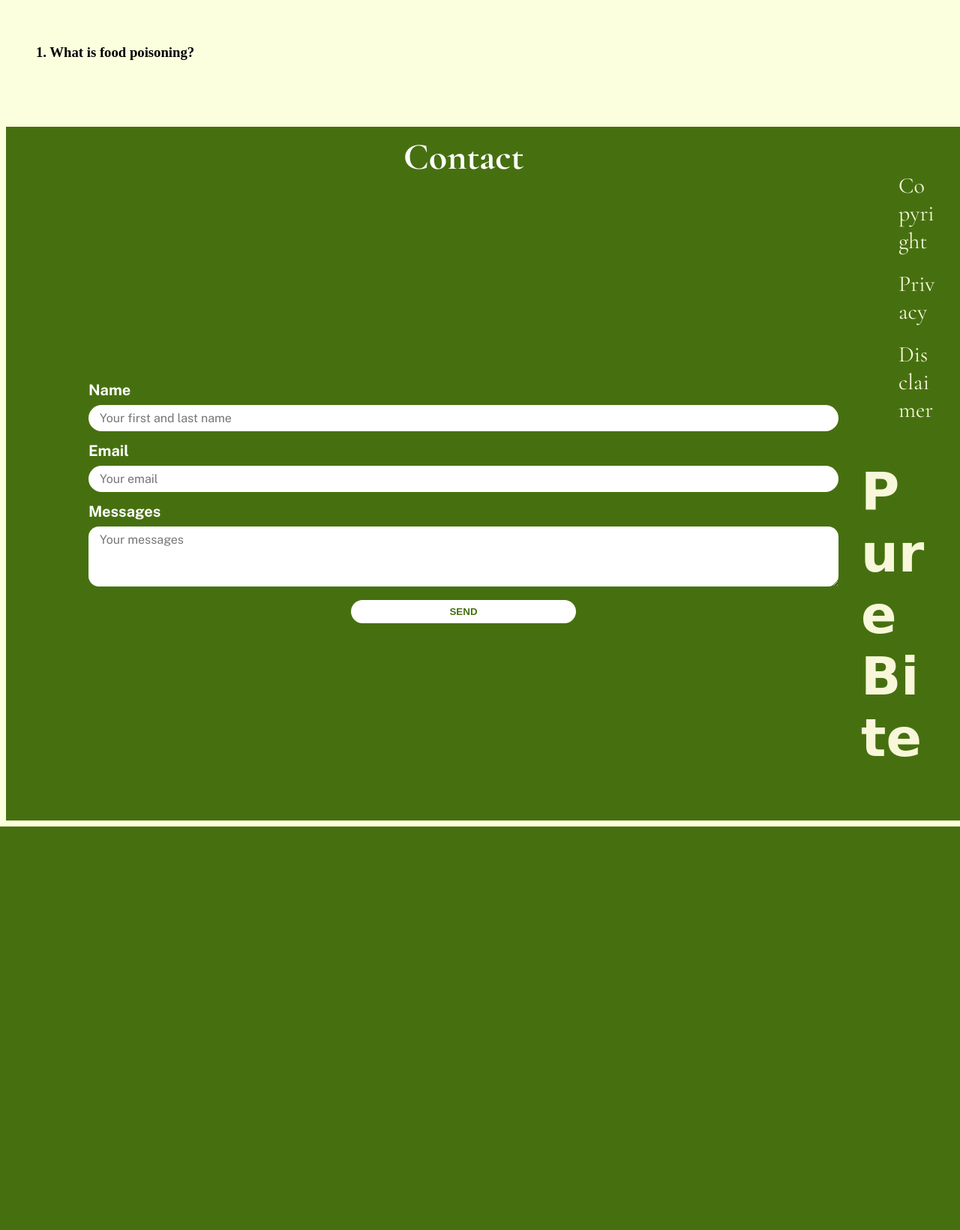
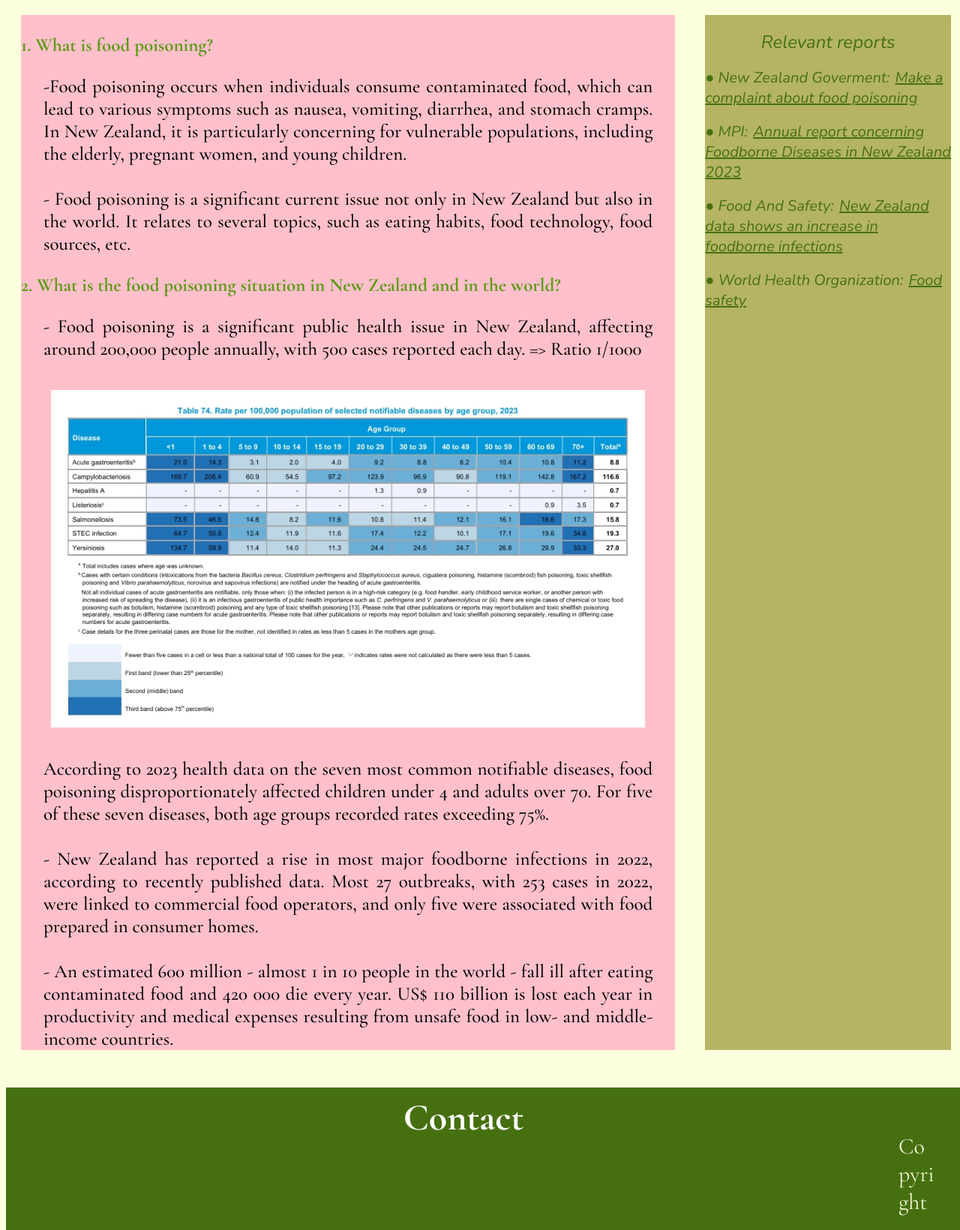
Before and after one commit to Ormiston-Senior-College-NZ/final-assessment-as91903-or-as91906-and-as91907-Anh-pham-csc, a Flask app: page /overall in a window 1280 px wide. Shown: the part 197-1837 px from the top of the page at 75% size. Before the commit the page ends 1299 px from the top, so only its background shows below. Run offline with Flask 3, Linux system fonts and the light colour scheme; some libraries are stand-ins or nearby versions; some web fonts are replaced.

Commit message:
finish adding information in overall page

```diff
--- a/PureBite/static/style.css
+++ b/PureBite/static/style.css
@@ -152,6 +152,13 @@
     }
     .right_side_checker {
         width: 50%;
+    }
+    .container {
+        grid-template-columns: 1fr !important;
+        height: auto;
+    }
+    .right_side_checker {
+        width: 70%;
     }
     .btn_group{
     display: flex;
@@ -442,18 +449,60 @@ a {
     grid-template-columns: 2fr 1fr;
 }
 
+.information{
+    margin: 20px;
+    background-color: pink;
+}
 
-.information{
-    padding: 20px;
-    margin: 20px;
+.title-overall{
+    font-size: 25px;
+    font-weight: bold;
+    font-family: "Cormorant Garamond", serif;
+    color: #5e9918;
+}
+
+.information .normal-text{
+    margin: 0 30px;
+
 }
 
 .report{
-    padding: 20px;
     margin: 20px;
-    color: #5e9918;
+    color: #467010;
+    background-color: rgb(180, 180, 100);
 }
 
+.report h2{
+    text-align: center;
+    font-size: 24px;
+    font-family: "Nunito", sans-serif;
+    font-style: italic;
+    font-weight: 400;
+    margin-bottom: 0px;
+}
+
+.report .h3{
+    font-size: 20px;
+    font-family: "Nunito", sans-serif;
+    font-style: italic;
+    font-weight: 400;
+    color:#467010;
+}
+
+.report-link{
+    margin-left: 2px !important;
+    font-size: 20px;
+    font-family: "Nunito", sans-serif;
+    font-style: italic;
+    font-weight: 400;
+    color: #467010;
+    text-decoration: none;
+    text-decoration: underline !important;
+}
+
+.information .home-img{
+    width: fit-content;
+}
 
 /*-----------------------------------Transmission routes-----------------------------------*/
 
--- a/PureBite/templates/overall.html
+++ b/PureBite/templates/overall.html
@@ -36,11 +36,69 @@
     <main>
         <div class="overall-page">
             <div class="information">
-                <h3> 1. What is food poisoning? <h3>
+                <h3 class="title-overall"> 1. What is food poisoning? <h3>
+                <p class="normal-text">
+                    -Food poisoning occurs when individuals consume contaminated food,
+                    which can lead to various symptoms such as nausea, vomiting, diarrhea,
+                    and stomach cramps. In New Zealand, it is particularly concerning for
+                    vulnerable populations, including the elderly, pregnant women, and young children.
+                    <br></br>
+                    - Food poisoning is a significant current issue not only in New Zealand
+                    but also in the world. It relates to several topics, such as eating habits,
+                    food technology, food sources, etc.
+                </p>
+
+                <h3 class="title-overall"> 2. What is the food poisoning situation in New Zealand and in the world? </h3>
+                <p class="normal-text">
+                    - Food poisoning is a significant public health issue in New Zealand,
+                    affecting around 200,000 people annually, with 500 cases reported each day.
+                     => Ratio 1/1000 </p>
+                <img src="{{ url_for('static', filename='table-74.jpeg')}}"
+                    alt="Table 73. Number of Episurv cases of selected notifiable diseases by age group, 2023"
+                    class="home-img">
+                <p class="normal-text">
+                    According to 2023 health data on the seven most common notifiable diseases,
+                    food poisoning disproportionately affected children under 4 and adults over
+                    70. For five of these seven diseases, both age groups recorded rates exceeding 75%.
+                    <br></br>
+                    - New Zealand has reported a rise in most major foodborne infections in 2022,
+                    according to recently published data. Most 27 outbreaks, with 253 cases in 2022,
+                    were linked to commercial food operators, and only five were associated with
+                    food prepared in consumer homes.
+                    <br></br>
+                    - An estimated 600 million - almost 1 in 10 people in the world - fall
+                    ill after eating contaminated food and 420 000 die every year. US$ 110
+                    billion is lost each year in productivity and medical expenses
+                    resulting from unsafe food in low- and middle-income countries.
+                </p>
             </div>
 
             <div class="report">
-
+                <h2> Relevant reports </h2>
+                <br>
+                <nav>
+                    <span class="h3"> ● New Zealand Goverment: </span>
+                    <span>
+                        <a href="https://www.govt.nz/browse/health/food-safety/make-a-complaint-about-food-poisoning/" class="report-link"> Make a complaint about food poisoning</a>
+                    </span>
+                    <br></br>
+                    <span class="h3"> ● MPI: </span>
+                    <span>
+                        <a href="https://www.mpi.govt.nz/dmsdocument/65046/direct" class="report-link"> Annual report concerning Foodborne Diseases in New Zealand 2023</a>
+                    </span>
+                    <br></br>
+                    <span class="h3"> ● Food And Safety: </span>
+                    <span>
+                        <a href="https://www.foodsafetynews.com/2023/10/new-zealand-data-shows-increase-in-foodborne-infections/" class="report-link">
+                            New Zealand data shows an increase in foodborne infections
+                        </a>
+                    </span>
+                    <br></br>
+                    <span class="h3"> ● World Health Organization: </span>
+                    <span>
+                        <a href="https://www.who.int/news-room/fact-sheets/detail/food-safety" class="report-link"> Food safety </a>
+                    </span>
+                </nav>
             </div>
         </div>
     </main>
```
Also changed, not shown: PureBite/static/table-73.jpeg (added), PureBite/static/table-74.jpeg (added).
